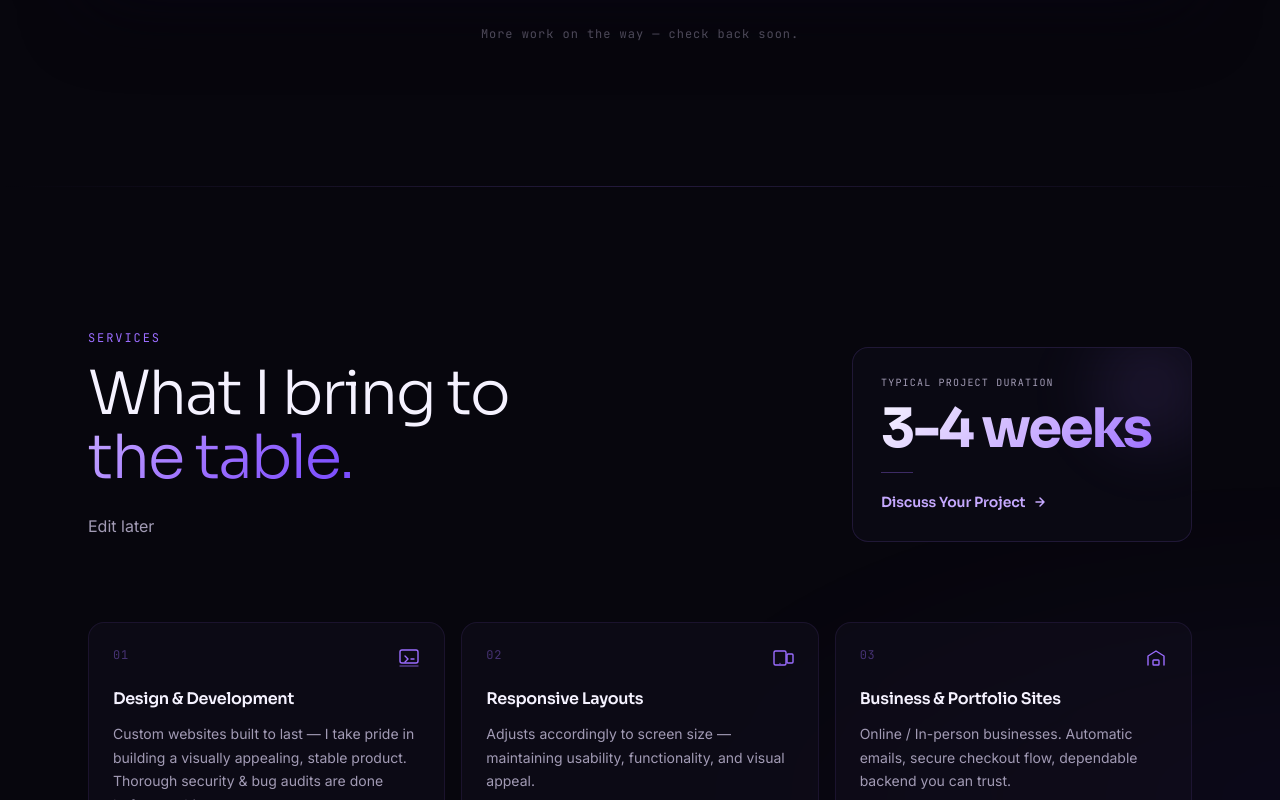
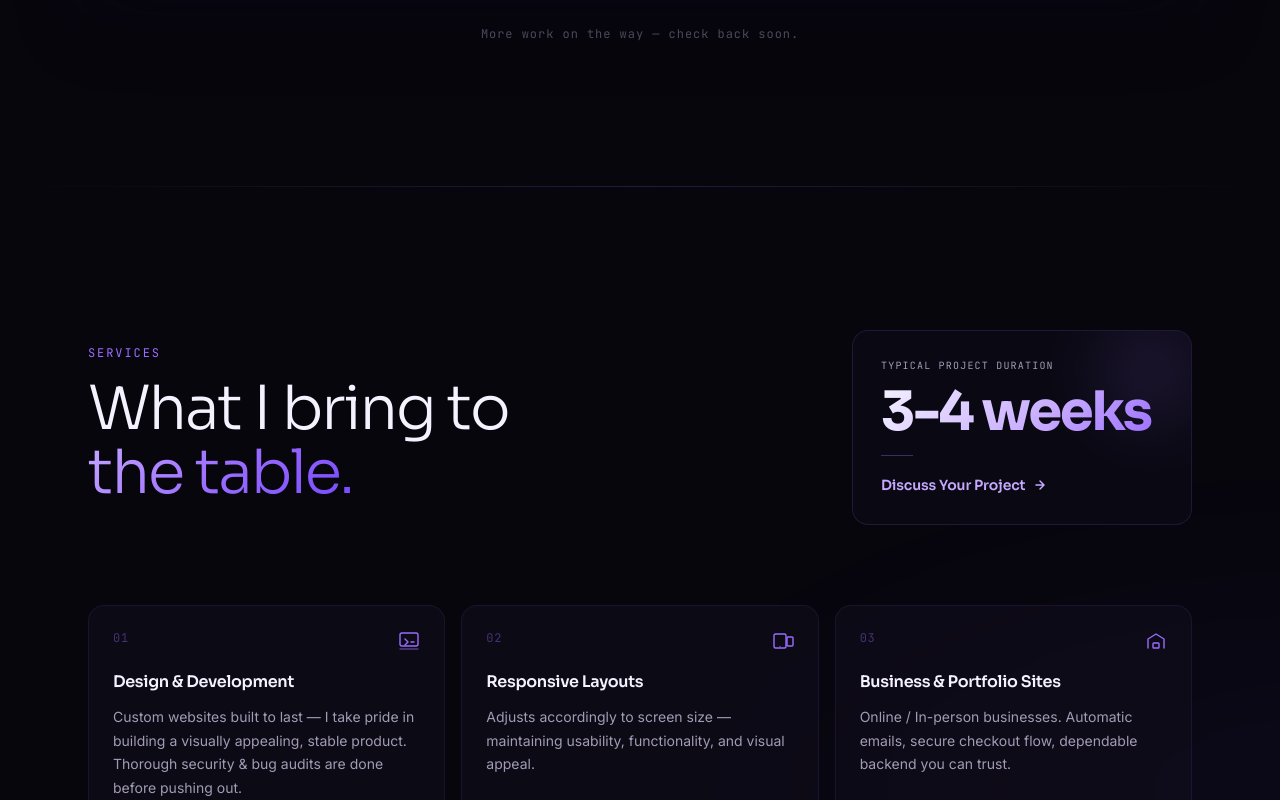
Before and after one commit to doptt/kodachidev, a React (Vite) app: page / in a window 1280 px wide. Shown: the part 2000-2800 px from the top of the page. Built offline with nearby package versions, Linux system fonts and the light colour scheme; the HTML template or start-up script is replaced by a standard one.

Commit message:
Update Services.tsx

```diff
--- a/src/components/Services.tsx
+++ b/src/components/Services.tsx
@@ -114,9 +114,10 @@ export default function Services() {
               <br />
               <span className="text-gradient">the table.</span>
             </h2>
-            <p className="text-base leading-loose max-w-lg" style={{ color: '#A29BB5', fontFamily: 'Inter, sans-serif' }}>
+            {/*<p className="text-base leading-loose max-w-lg" style={{ color: '#A29BB5', fontFamily: 'Inter, sans-serif' }}>
               Edit later
             </p>
+            */}
           </div>
 
           {/* Pricing display */}
```
